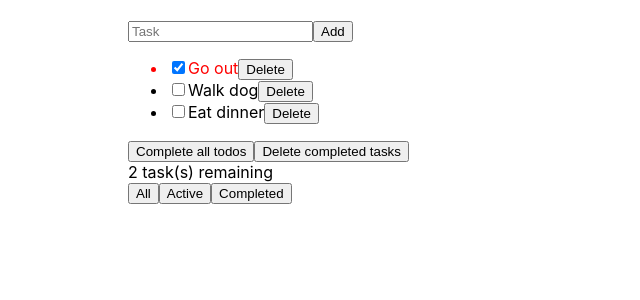
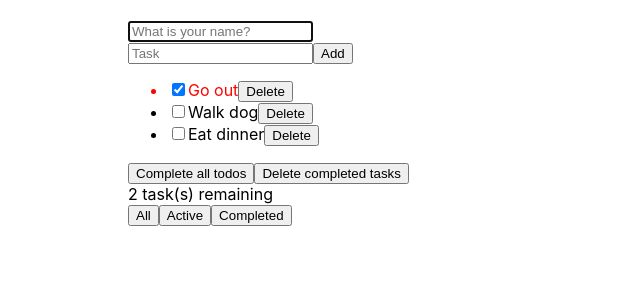
Before and after one commit to dthrcrpz/react-practice, a React (Vite) app: page / in a window 1280 px wide. Shown: the top 300 px of the page, without its empty margins (0-640 px from the left). Built offline with nearby package versions, Linux system fonts and the light colour scheme.

Commit message:
add useEffect and make use of refs

```diff
--- a/src/App.jsx
+++ b/src/App.jsx
@@ -5,8 +5,12 @@ import TodoForm from './components/TodoForm'
 
 import './App.css'
 import TodoList from './components/TodoList'
+import { useRef, useEffect } from 'react'
 
 function App() {
+  const [name, setName] = useState('')
+  const nameInputEl = useRef(null)
+
   const [todos, setTodos] = useState([
     { id: 1, title: 'Go out', isComplete: true, isEditing: false },
     { id: 2, title: 'Walk dog', isComplete: false, isEditing: false },
@@ -100,8 +104,31 @@ function App() {
     }
   }
 
+  useEffect(() => {
+    console.log('use effect running')
+    nameInputEl.current.focus()
+
+    return function cleanup() {
+      // console.log('cleaning up');
+    }
+  }, [])
+
   return (
     <div className="App">
+      <form action="#">
+        <input
+          type="text"
+          placeholder='What is your name?'
+          value={name}
+          ref={nameInputEl}
+          onChange={event => setName(event.target.value)}
+        />
+      </form>
+
+      {name &&
+        <p>Hello, { name }</p>
+      }
+
       <TodoForm addTodo={addTodo}/>
 
       {todos.length > 0 ? (
```
